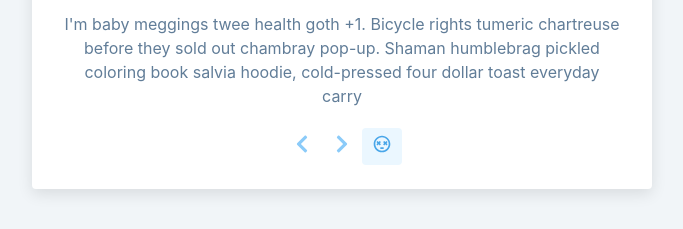
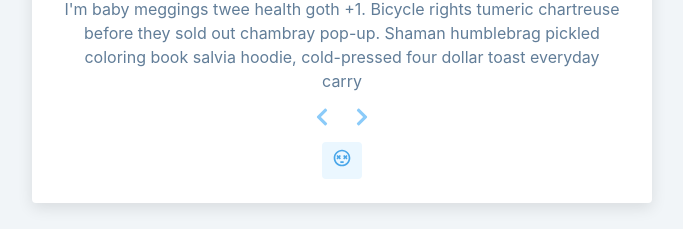
Before and after one commit to jobitoalv/reactReview, a React (Create React App) app: page / in a window 1280 px wide. Shown: the part 483-712 px from the top of the page, without its empty margins (298-981 px from the left). Built offline with nearby package versions, Linux system fonts and the light colour scheme; the HTML template or start-up script is replaced by a standard one.

Commit message:
moving ramdon button out of the div class

```diff
--- a/src/Review.js
+++ b/src/Review.js
@@ -23,10 +23,10 @@ const Review = () => {
       <button className='next-btn'>
         <FaChevronRight/>
       </button>
-      <button className='random-btn'>
+    </div>
+    <button className='random-btn'>
         <BiDizzy/>
       </button>
-    </div>
   </article>;
 };
 
```
